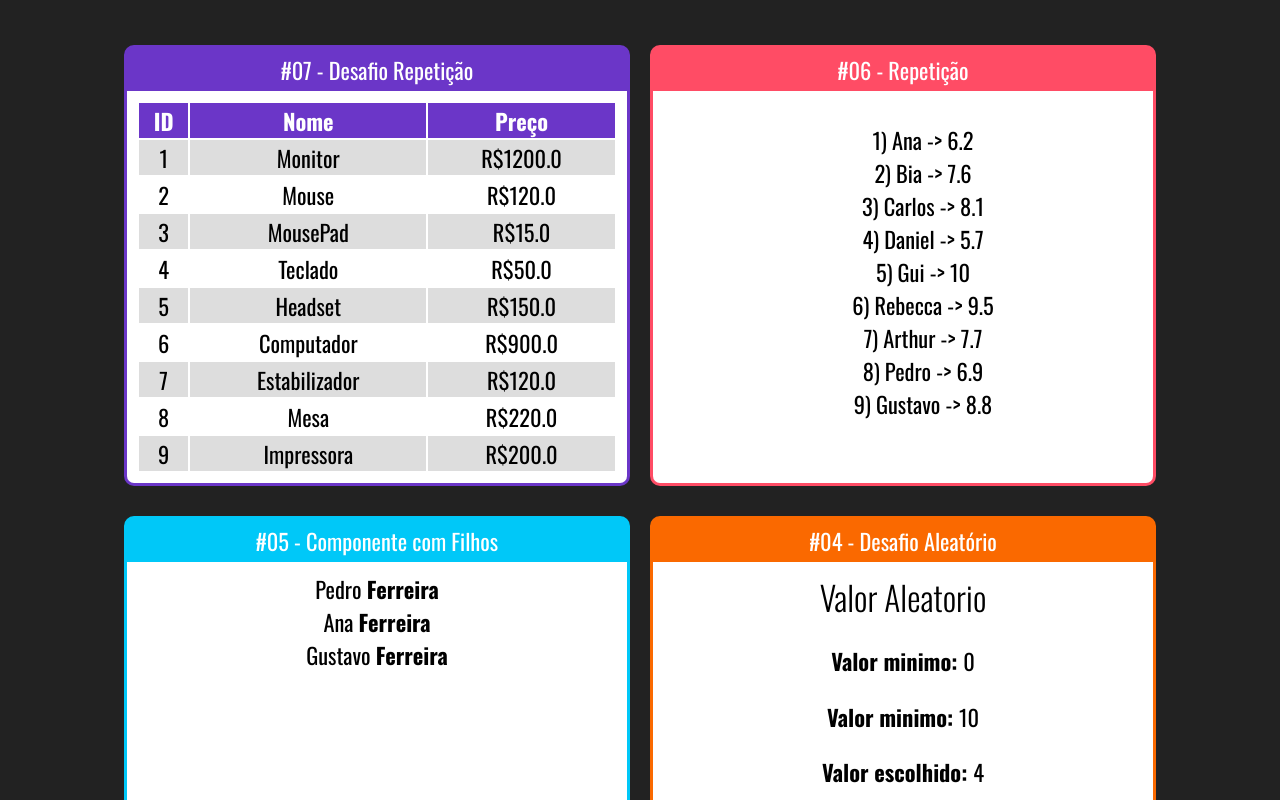
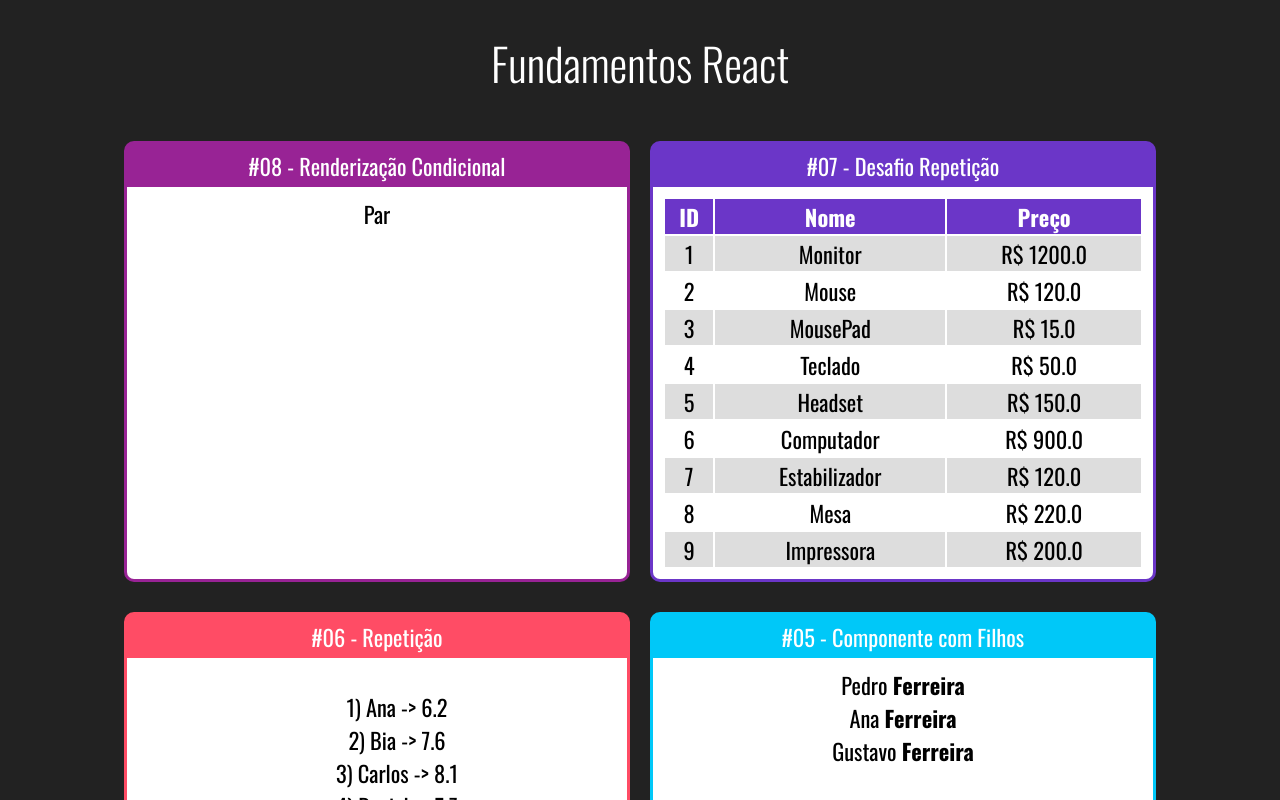
Before and after one commit to eduardobcoelho/react-curso, a React (Create React App) app in the folder fundamentos-react/: page / in a window 1280 px wide. Shown: the top 800 px of the page. Built offline with nearby package versions, Linux system fonts and the light colour scheme.

Commit message:
Renderizaçao condicional #01

```diff
--- a/fundamentos-react/src/App.jsx
+++ b/fundamentos-react/src/App.jsx
@@ -1,6 +1,7 @@
 import "./App.css";
 import React from "react";
 
+import ParOuImpar from "./components/condicional/ParOuImpar"
 import TabelaProdutos from "./components/repeticao/TabelaProdutos";
 import ListaAlunos from "./components/repeticao/ListaAlunos";
 import Familia from "./components/basicos/Familia";
@@ -13,8 +14,13 @@ import Primeiro from "./components/basicos/Primeiro";
 
 export default () => (
   <div className="App">
-    <h1></h1>
+    <h1>Fundamentos React</h1>
+
     <div className="Cards">
+      <Card titulo="#08 - Renderização Condicional" color="#982395">
+        <ParOuImpar numero={20} />
+      </Card>
+
       <Card titulo="#07 - Desafio Repetição" color="#6B36C8">
         <TabelaProdutos />
       </Card>
--- /dev/null
+++ b/fundamentos-react/src/components/condicional/ParOuImpar.jsx
@@ -0,0 +1,12 @@
+import React from 'react'
+
+export default (props) => {
+    const isPar = props.numero % 2 === 0
+    return (
+        <div>
+            { isPar ?
+                <span>Par</span> : <span>Ímpar</span>
+            }
+        </div>
+    )
+}
--- a/fundamentos-react/src/components/repeticao/TabelaProdutos.jsx
+++ b/fundamentos-react/src/components/repeticao/TabelaProdutos.jsx
@@ -2,15 +2,14 @@ import "./TabelaProdutos.css";
 import React from "react";
 import produtos from "../../data/produtos";
 
-export default () => {
+export default (props) => {
   const produtosList = produtos.map((produto, i) => {
     return (
-      <tr key={produto.id} className={i % 2 == 0 ? "Par" : ""}>
+      <tr key={produto.id} className={i % 2 === 0 ? "Par" : ""}>
         <td>{produto.id}</td>
         <td>{produto.nomeProduto}</td>
         <td>
-          {"R$"}
-          {produto.precoProduto}
+          {"R$"} {produto.precoProduto}
         </td>
       </tr>
     );
```
Also changed, not shown: 2 other files (tests, documents, lock files or other folders).
